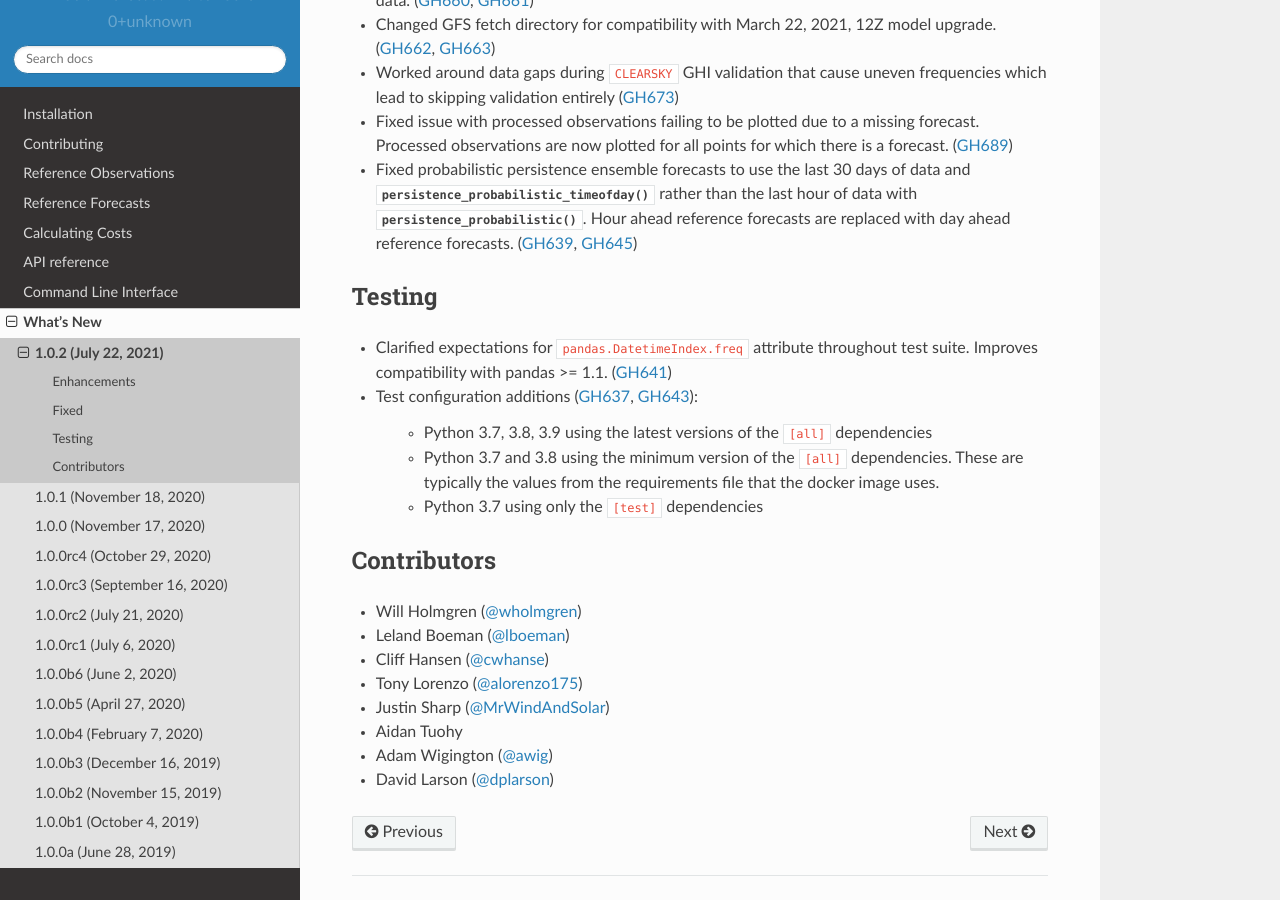
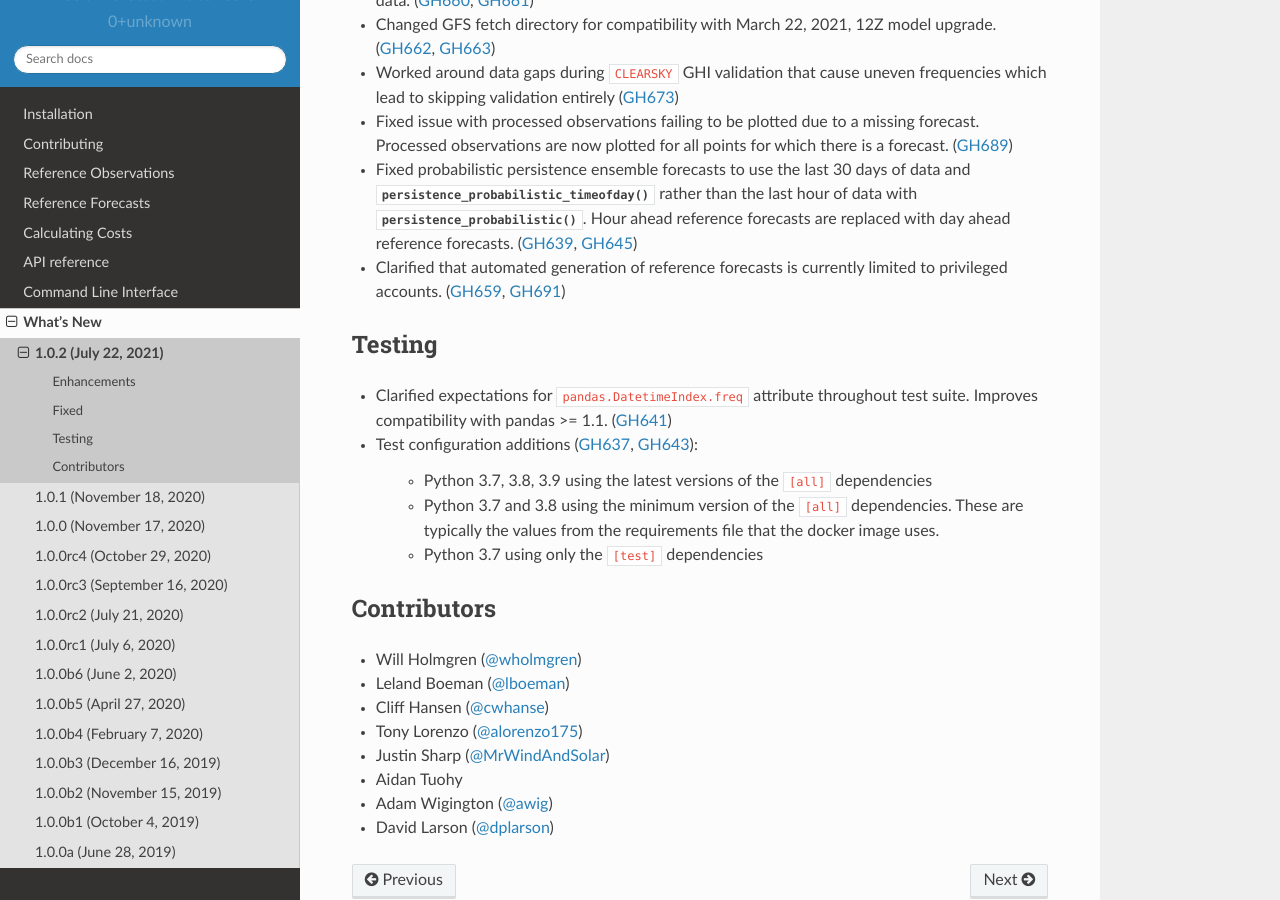
Before and after one commit to SolarArbiter/solarforecastarbiter-core, a Sphinx documentation site: the page built from docs/source/whatsnew/1.0.2.rst, in a window 1280 px wide and 900 px high, scrolled down 839 px. Built offline with Sphinx 7.4.7 and the Read the Docs theme 2.0.0, drawn with Linux system fonts in a browser that asks for light colours.

Commit message:
pr number

```diff
--- a/docs/source/whatsnew/1.0.2.rst
+++ b/docs/source/whatsnew/1.0.2.rst
@@ -57,6 +57,8 @@ Fixed
   :py:func:`~reference_forecasts.persistence.persistence_probabilistic`.
   Hour ahead reference forecasts are replaced with day ahead reference
   forecasts. (:issue:`639`, :pull:`645`)
+* Clarified that automated generation of reference forecasts is currently
+  limited to privileged accounts. (:issue:`659`, :pull:`691`)
 
 Testing
 ~~~~~~~
```
